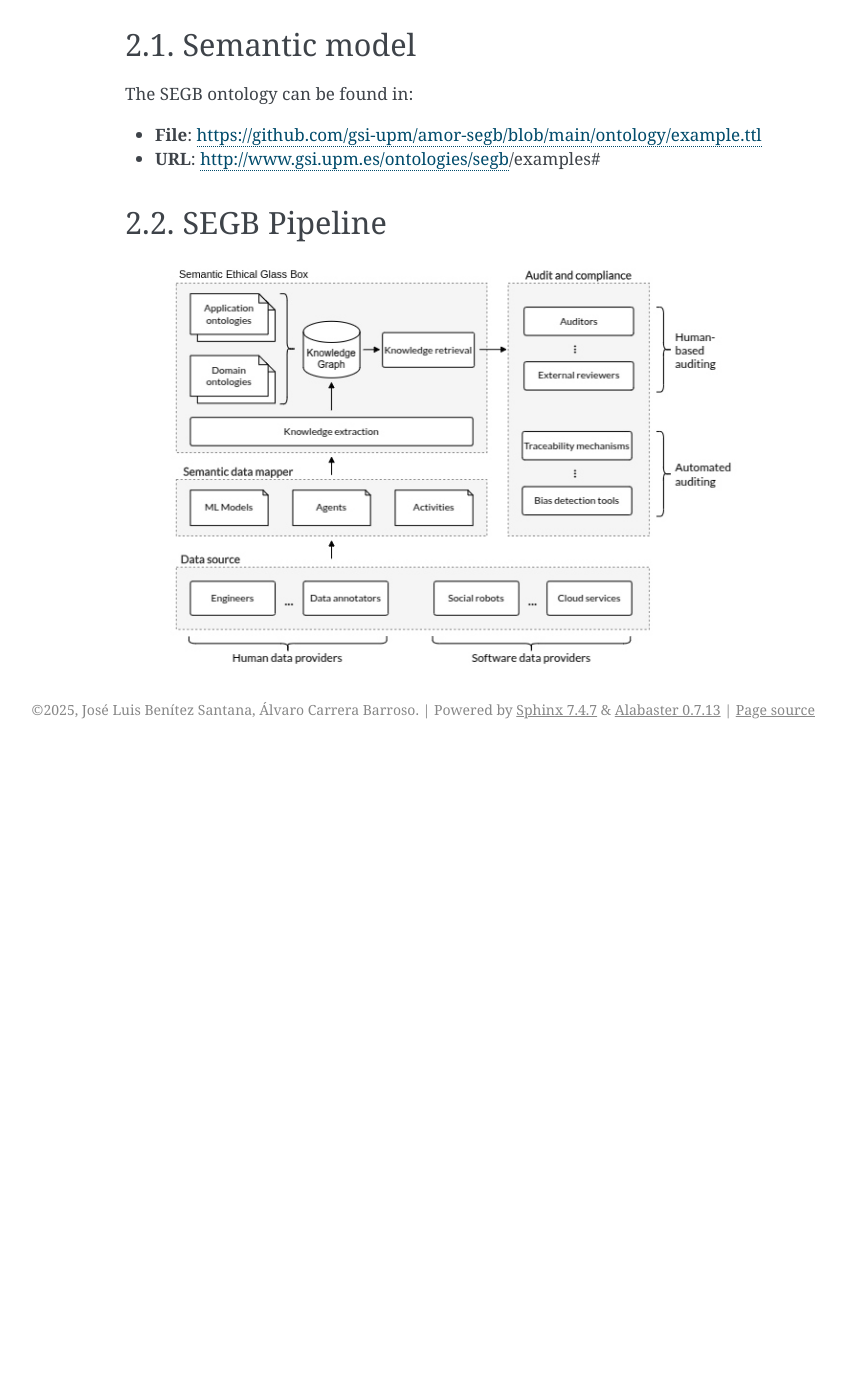
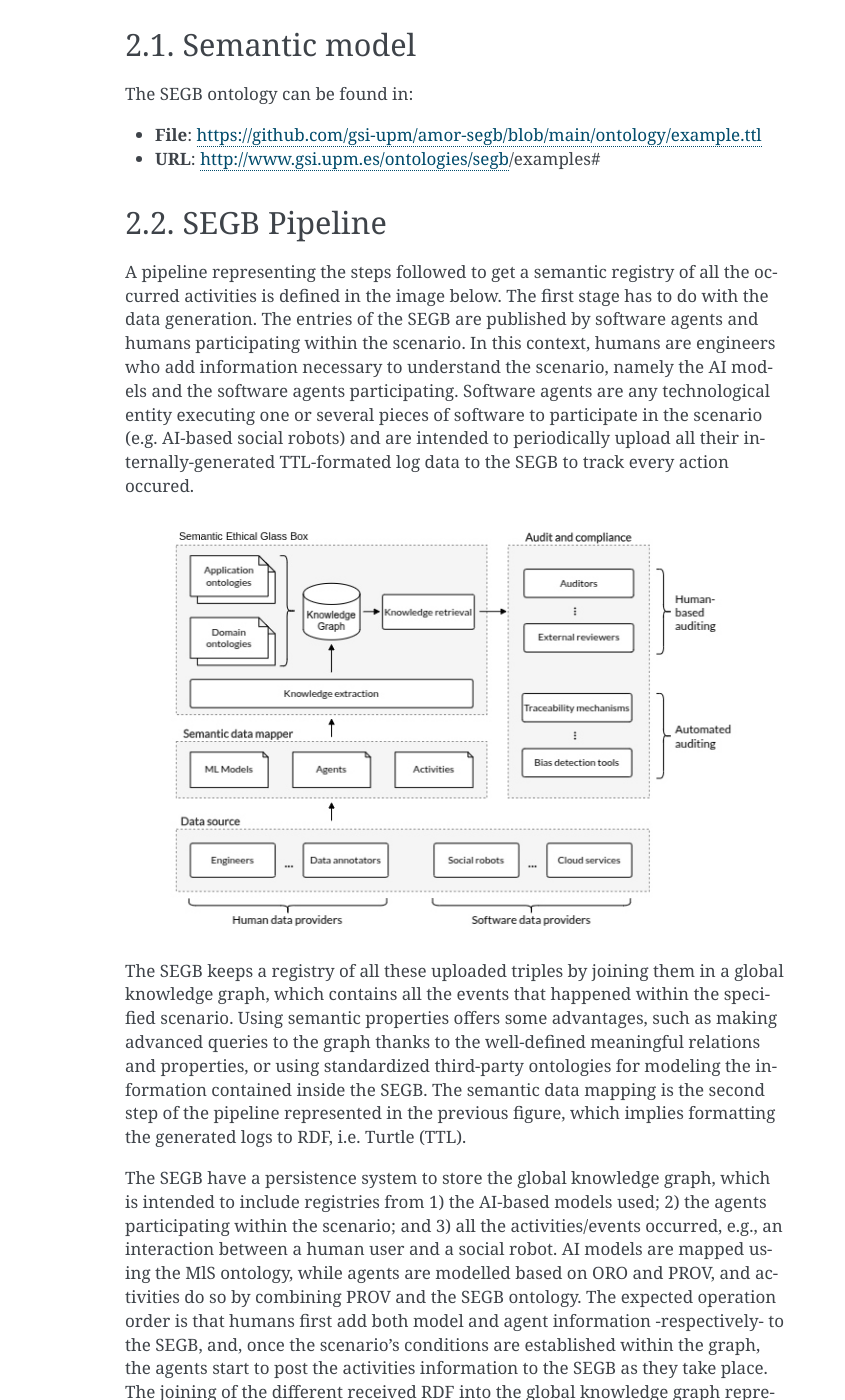
Before and after one commit to Pokoyokjk/TFG_Gloria, a Sphinx documentation site: the page built from docs/2_introduction_segb.rst, in a window 1280 px wide and 1400 px high, scrolled down 1041 px. Shown: the whole window, without its empty margins (295-1140 px from the left). Built offline with Sphinx 7.4.7, drawn with Linux system fonts in a browser that asks for light colours; before the commit the page ends 1790 px from its top, so only the background shows below that; some of the changed text lies outside the part shown.

Commit message:
Small changes to improve docs...

```diff
--- a/docs/2_introduction_segb.rst
+++ b/docs/2_introduction_segb.rst
@@ -29,7 +29,16 @@ The SEGB ontology can be found in:
 
 2.2. SEGB Pipeline
 -----------------------
+
+A pipeline representing the steps followed to get a semantic registry of all the occurred activities is defined in the image below. The first stage has to do with the data generation. The entries of the SEGB are published by software agents and humans participating within the scenario. In this context, humans are engineers who add information necessary to understand the scenario, namely the AI models and the software agents participating. Software agents are any technological entity executing one or several pieces of software to participate in the scenario (e.g. AI-based social robots) and are intended to periodically upload all their internally-generated TTL-formated log data to the SEGB to track every action occured.
+
 .. image:: _static/segb_pipeline.jpg
    :alt: Pipeline which describes the use of the SEGB.
    :width: 600px
    :align: center
+
+The SEGB keeps a registry of all these uploaded triples by joining them in a global knowledge graph, which contains all the events that happened within the specified scenario. Using semantic properties offers some advantages, such as making advanced queries to the graph thanks to the well-defined meaningful relations and properties, or using standardized third-party ontologies for modeling the information contained inside the SEGB. The semantic data mapping is the second step of the pipeline represented in the previous figure, which implies formatting the generated logs to RDF, i.e. Turtle (TTL).
+
+The SEGB have a persistence system to store the global knowledge graph, which is intended to include registries from 1) the AI-based models used; 2) the agents participating within the scenario; and 3) all the activities/events occurred, e.g., an interaction between a human user and a social robot. AI models are mapped using the MlS ontology, while agents are modelled based on ORO and PROV, and activities do so by combining PROV and the SEGB ontology. The expected operation order is that humans first add both model and agent information -respectively- to the SEGB, and, once the scenario's conditions are established within the graph, the agents start to post the activities information to the SEGB as they take place. The joining of the different received RDF into the global knowledge graph represents the third step in the pipeline.
+
+Remarkably, the SEGB must have a communication interface, which allows humans and software agents to interact with the graph and auditors to request the knowledge graph to audit some occurrences within the scenario. This is the last step of the pipeline.
```
Also changed, not shown: docs/images/segb_pipeline.jpg (deleted).
